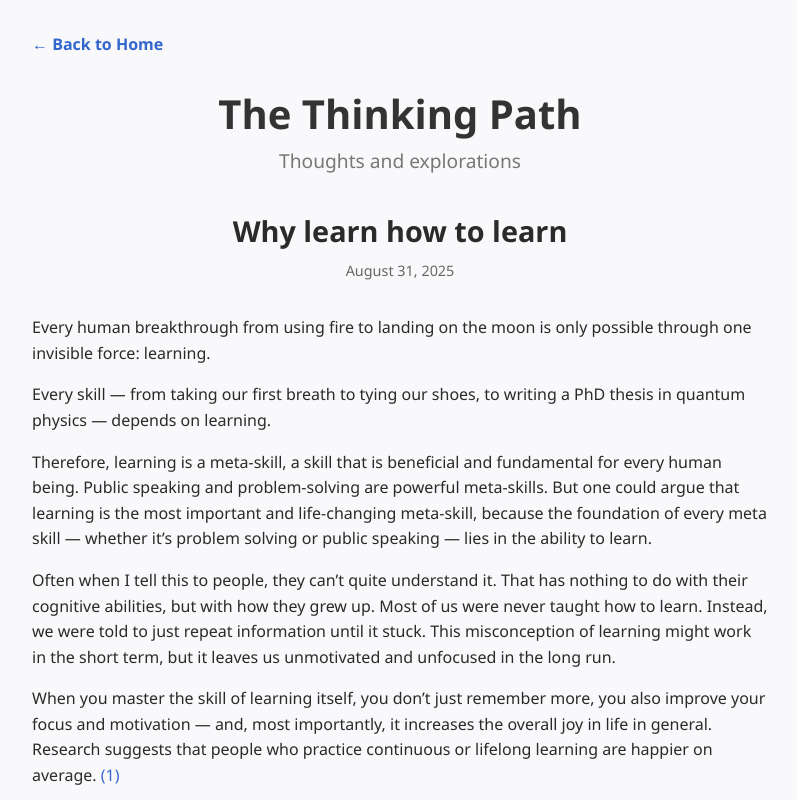
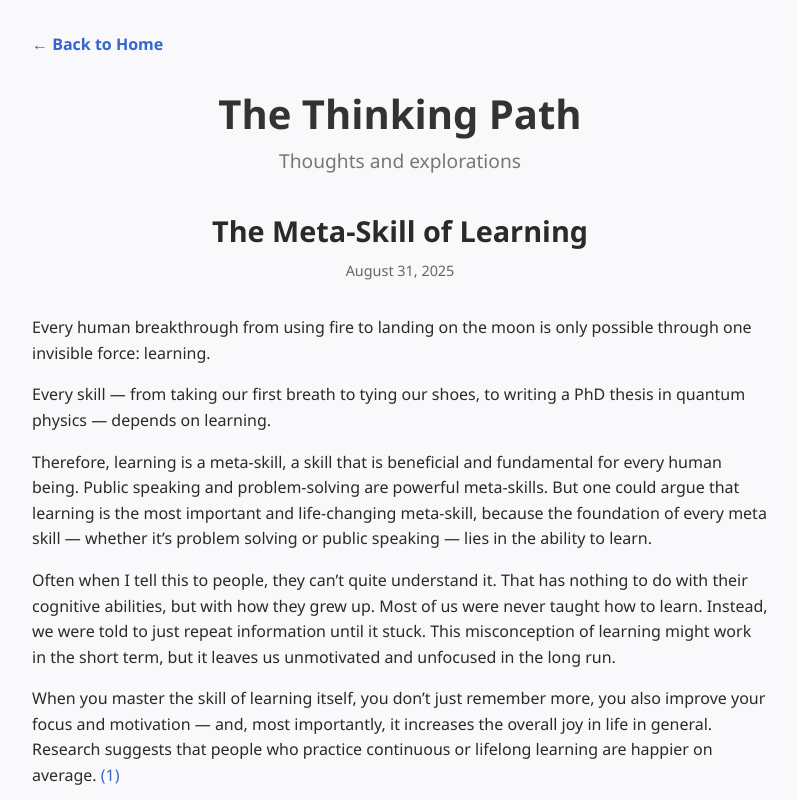
Before and after one commit to Jakobtea/Thinking-path, a plain HTML site: page post1.html in a window 1280 px wide. Shown: the top 800 px of the page, without its empty margins (240-1037 px from the left). Drawn offline with Linux system fonts and the light colour scheme.

Commit message:
Update layout

```diff
--- a/post1.html
+++ b/post1.html
@@ -18,10 +18,9 @@
   <main>
     <article>
       <header>
-        <h2>Why learn how to learn</h2>
+        <h2>The Meta-Skill of Learning</h2>
         <time datetime="2025-08-31">August 31, 2025</time>
       </header>
-
       <section>
         <p>
           Every human breakthrough from using fire to landing on the moon is only possible through one invisible force: learning.
```
